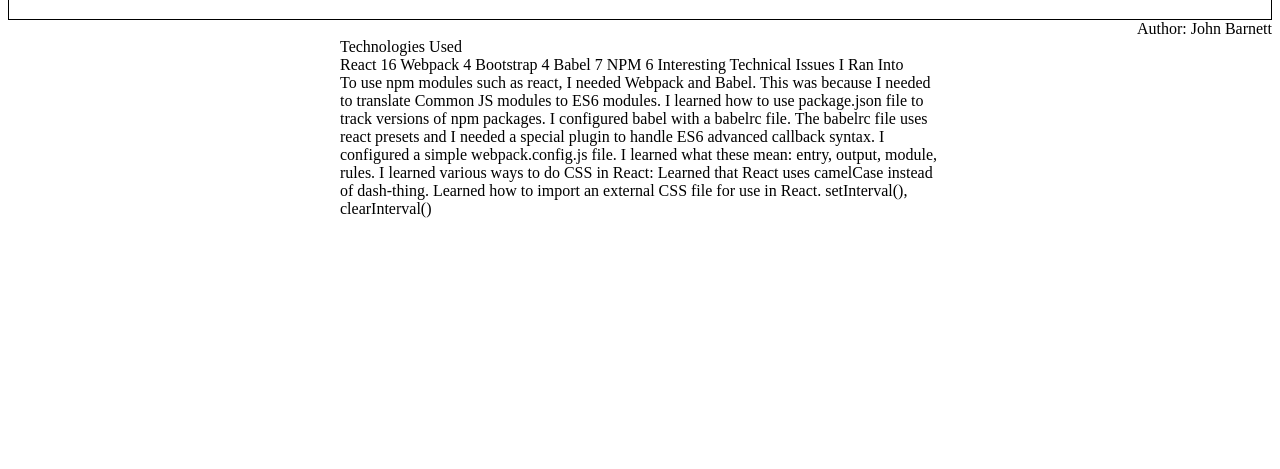
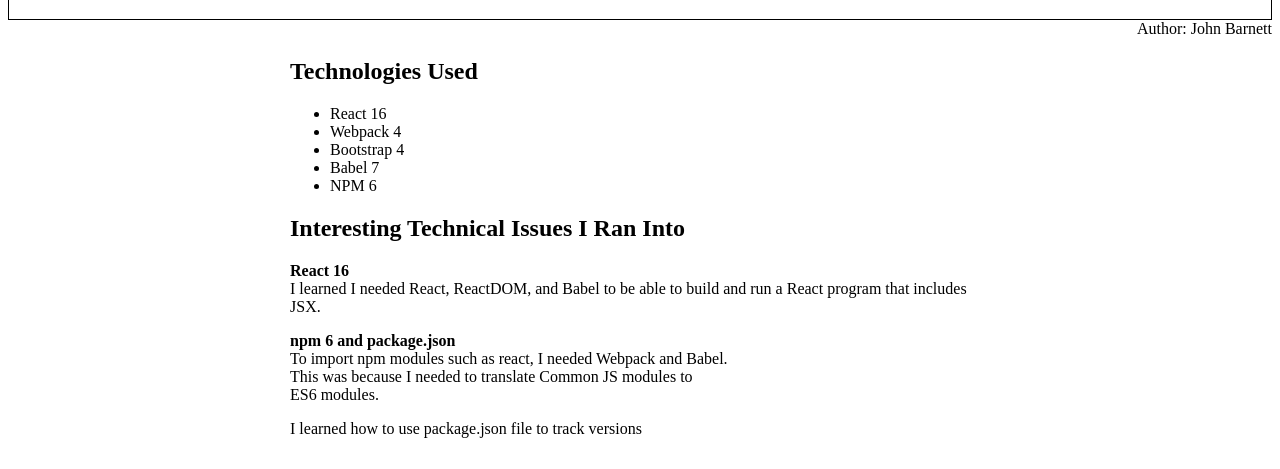
Before and after one commit to JohnBarnett9/MeditationTimer, a React app: page index.html in a window 1280 px wide. Shown: the part 311-780 px from the top of the page. Built offline with nearby package versions, Linux system fonts and the light colour scheme; files whose address does not match are found by name.

Commit message:
Refined explanation of Application, window is bigger.

```diff
--- a/index.html
+++ b/index.html
@@ -29,40 +29,42 @@
 
 	<div
 	style="
-	width: 600px;
-	height: 200px;
+	width: 700px;
+	height: 400px;
 	overflow-y: scroll;
 	margin: 0 auto;">
-		Technologies Used
-		<br>
-		React 16
-		Webpack 4
-		Bootstrap 4
-		Babel 7
-		NPM 6
+		<h2 id="technologies-used">Technologies Used</h2>
+		<ul>
+		<li>React 16</li>
+		<li>Webpack 4</li>
+		<li>Bootstrap 4</li>
+		<li>Babel 7</li>
+		<li>NPM 6</li>
+		</ul>
+		<h2 id="interesting-technical-issues-i-ran-into">Interesting Technical Issues I Ran Into</h2>
+		<p><strong>React 16</strong><br>
+		I learned I needed React, ReactDOM, and Babel to be able to build and run a React program that includes JSX.</p>
+		<p><strong>npm 6 and package.json</strong><br>
+		To import npm modules such as react, I needed Webpack and Babel.<br>
+		This was because I needed to translate Common JS modules to<br>
+		ES6 modules.</p>
+		<p>I learned how to use package.json file to track versions<br>
+		of npm packages.</p>
+		<p><strong>Webpack 4</strong><br>
+		I configured a simple webpack.config.js file.<br>
+		I learned what these are: entry, output, module, rules.</p>
+		<p><strong>Babel 7</strong><br>
+		I configured babel with a babelrc file.<br>
+		The babelrc file uses react presets and I needed a special plugin to handle ES6 advanced callback syntax.</p>
+		<p><strong>react-bootstrap 4</strong><br>
+		I learned various ways to do CSS in React: class, className, style, and Grid.<br>
+		I learned that React uses camelCase instead of class-name.<br>
+		I learned how to import an external CSS file for use in React.</p>
+		<p><a href="TimerBlogPost">link to webpage with more complete explanation of<br>
+		what I did, problems I ran into<br>
+		</a></p>
 
-		Interesting Technical Issues I Ran Into
-		<br>
-		To use npm modules such as react, I needed Webpack and Babel.
-		This was because I needed to translate Common JS modules to
-		ES6 modules.
 
-		I learned how to use package.json file to track versions
-		of npm packages.
-
-		I configured babel with a babelrc file.
-		The babelrc file uses react presets and I needed
-		a special plugin to handle ES6 advanced callback syntax.
-
-		I configured a simple webpack.config.js file.
-		I learned what these mean: entry, output, module, rules.
-
-		I learned various ways to do CSS in React:
-		Learned that React uses camelCase instead of dash-thing.
-
-		Learned how to import an external CSS file for use in React.
-
-		setInterval(), clearInterval()
 	</div>
 
 	<audio id="myAudio">
```
